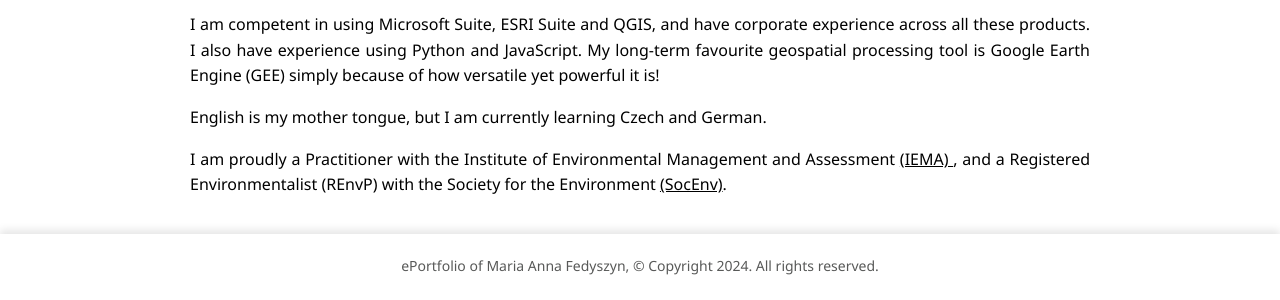
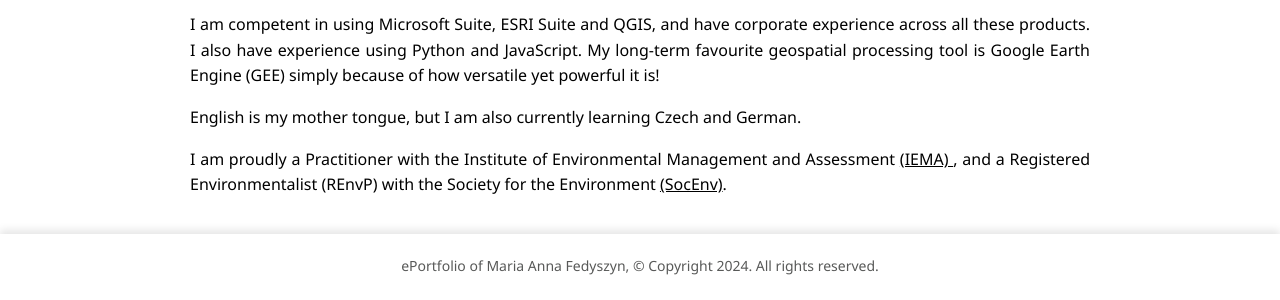
Before and after one commit to maria-anna-gis/maria-anna-gis.github.io, a Jekyll site: the page built from index.md, in a window 1280 px wide and 900 px high, scrolled down 925 px. Shown: the part 584-884 px from the top of the window. Built offline with Jekyll 4.4.1, drawn with Linux system fonts in a browser that asks for light colours.

Commit message:
Update index.md

```diff
--- a/index.md
+++ b/index.md
@@ -74,5 +74,5 @@ title: About
 
 <h2>Other notable bits!</h2>
 <p> I am competent in using Microsoft Suite, ESRI Suite and QGIS, and have corporate experience across all these products. I also have experience using Python and JavaScript. My long-term favourite geospatial processing tool is Google Earth Engine (GEE) simply because of how versatile yet powerful it is! </p>
-<p> English is my mother tongue, but I am currently learning Czech and German. </p>
+<p> English is my mother tongue, but I am also currently learning Czech and German. </p>
 <p> I am proudly a Practitioner with the Institute of Environmental Management and Assessment <a href="https://www.iema.net/" rel="external nofollow noopener" target="_blank">(IEMA) </a>, and a Registered Environmentalist (REnvP) with the Society for the Environment <a href="https://socenv.org.uk/" rel="external nofollow noopener" target="_blank">(SocEnv)</a>.  </p>
```
